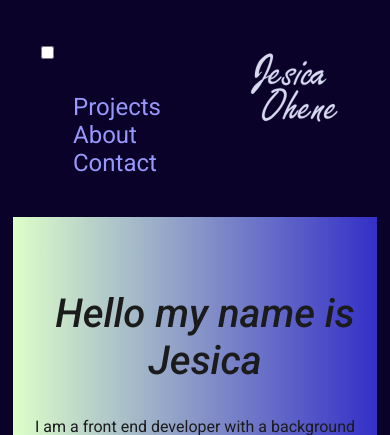
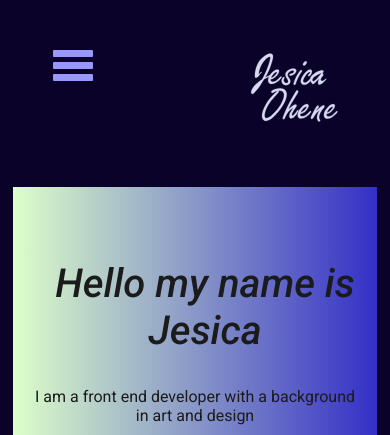
Before and after one commit to j-ohene/Ohene_Jesica_Portfolio, a PHP site: page / in a window 390 px wide; the page is wider, and only the part inside the window is pictured. Shown: the top 435 px of that part. Run offline with PHP 8.4, Linux system fonts and the light colour scheme.

Commit message:
created galleery page and completed mobile menu

```diff
--- a/index.html
+++ b/index.html
@@ -158,9 +158,9 @@
                         </h3>
                         <h2 class="carousel-title">Quatro Website</h2>
                         <p class="carousel-paragraph">Tasked with the role of rebranding a now-defunct brand by designing and creating a dynamic webpage.</p>
+                        <img src="img/hero-shop-desktop.png" alt="quatro shop hero">
                         <a href="projects.html/#quatro" class="carousel-button">See more</a>
                       </div>
-                      <img src="img/hero-shop-desktop.png" alt="quatro shop hero">
                     </div>
 
                     <!-- motion -->
@@ -297,7 +297,6 @@
             <ul class="footer-links">
                 <li><a href="#">Linkedin</a></li>
                 <li><a href="#">GitHub</a></li>
-                <li><a href="#">Instagram</a></li>
                 <li><a href="#">Resume</a></li>
                 <li><a href="#">Instagram</a></li>
             </ul>
--- /dev/null
+++ b/sass/components/_hamburger.scss
@@ -0,0 +1,253 @@
+
+#menuToggle {
+    display: block;
+    position: relative;
+    top: 7px;
+    left: 20px;
+
+    z-index: 1;
+
+    -webkit-user-select: none;
+    user-select: none;
+  }
+
+  #menuToggle a {
+    text-decoration: none;
+    color: #9898FC;
+
+    transition: color 0.3s ease;
+  }
+
+  #menuToggle a:hover {
+    opacity: 0.7;
+  }
+
+
+  #menuToggle input{
+    display: block;
+    width: 40px;
+    height: 32px;
+    position: absolute;
+    top: -7px;
+    left: -5px;
+
+    cursor: pointer;
+
+    opacity: 0;
+    z-index: 2;
+
+    -webkit-touch-callout: none;
+  }
+
+  /* makes the lines*/
+  #menuToggle span
+  {
+    display: block;
+    width: 40px;
+    height: 7px;
+    margin-bottom: 5px;
+    position: relative;
+
+    background: #9898FC;
+    border-radius: 1px;
+
+    z-index: 1;
+
+    transform-origin: 2px 0px;
+
+    transition: transform 0.5s cubic-bezier(0.77,0.2,0.05,1.0),
+                background 0.5s cubic-bezier(0.77,0.2,0.05,1.0),
+                opacity 0.55s ease;
+  }
+
+  #menuToggle span:first-child
+  {
+    transform-origin: 0% 0%;
+  }
+
+  #menuToggle span:nth-last-child(2)
+  {
+    transform-origin: 0% 100%;
+  }
+
+
+  #menuToggle input:checked ~ span
+  {
+    opacity: 1;
+    transform: rotate(45deg) translate(-2px, -1px);
+    background:  #9898FC;
+  }
+
+
+  #menuToggle input:checked ~ span:nth-last-child(3)
+  {
+    opacity: 0;
+    transform: rotate(0deg) scale(0.2, 0.2);
+  }
+
+
+  #menuToggle input:checked ~ span:nth-last-child(2)
+  {
+    transform: rotate(-45deg) translate(0, -1px);
+  }
+  /*tablet version*/
+
+  #t-menuToggle
+  {
+    display: block;
+    position: relative;
+    top: 7px;
+    left: 25px;
+
+    z-index: 1;
+
+    -webkit-user-select: none;
+    user-select: none;
+  }
+
+  #t-menuToggle a
+  {
+    text-decoration: none;
+    color: #9898FC;
+
+    transition: color 0.3s ease;
+  }
+
+  #t-menuToggle a:hover {
+    opacity: 0.7;
+  }
+
+
+  #t-menuToggle input{
+    display: block;
+    width: 40px;
+    height: 32px;
+    position: absolute;
+    top: -7px;
+    left: -5px;
+
+    cursor: pointer;
+
+    opacity: 0;
+    z-index: 2;
+
+    -webkit-touch-callout: none;
+  }
+
+  #t-menuToggle span
+  {
+    display: block;
+    width: 40px;
+    height: 7px;
+    margin-bottom: 5px;
+    position: relative;
+
+    background: #9898FC;
+    border-radius: 1px;
+
+    z-index: 1;
+
+    transform-origin: 2px 0px;
+
+    transition: transform 0.5s cubic-bezier(0.77,0.2,0.05,1.0),
+                background 0.5s cubic-bezier(0.77,0.2,0.05,1.0),
+                opacity 0.55s ease;
+  }
+
+  #t-menuToggle span:first-child
+  {
+    transform-origin: 0% 0%;
+  }
+
+  #t-menuToggle span:nth-last-child(2)
+  {
+    transform-origin: 0% 100%;
+  }
+
+  /*
+   * Transform all the lines of hamburger
+   * into an x.
+   */
+  #t-menuToggle input:checked ~ span
+  {
+    opacity: 1;
+    transform: rotate(45deg) translate(-2px, -1px);
+    background: #9898FC;
+  }
+
+  /*to hide the middle line.*/
+  #t-menuToggle input:checked ~ span:nth-last-child(3)
+  {
+    opacity: 0;
+    transform: rotate(0deg) scale(0.2, 0.2);
+  }
+
+
+  #t-menuToggle input:checked ~ span:nth-last-child(2)
+  {
+    transform: rotate(-45deg) translate(0, -1px);
+  }
+
+  #menu-tablet{
+    display: block;
+    position:absolute;
+    min-width:768px;
+   max-width:1155px;
+   height:800px;
+    margin: -100px 0 0px -80px;
+    padding-left: 50px;
+    padding-bottom: 50px;
+    padding-right: 50px;
+    padding-top: 125px;
+    background:rgb(11, 2, 41, 0.7);
+    list-style-type: none;
+    -webkit-font-smoothing: antialiased;
+    /* to stop flickering of text */
+
+    transform-origin: 0% 0%;
+    transform: translate(-100%, 0);
+
+    transition: transform 0.6s ease-in;
+  }
+
+  #menu-mobile{
+    display: block;
+    position:absolute;
+    width:475px;
+    height: 800px;
+     margin: -100px 0 0 -80px;
+     padding: 50px;
+     padding-top: 125px;
+     background:  rgb(11, 2, 41, 0.7);
+     list-style-type: none;
+     -webkit-font-smoothing: antialiased;
+     /* to stop flickering of text */
+
+     transform-origin: 0% 0%;
+     transform: translate(-100%, 0);
+
+     transition: transform 0.5s cubic-bezier(0.77,0.2,0.05,1.0);
+   }
+
+
+
+
+  #menu-tablet li a
+  {
+    padding: 24px 400px;
+    font-size: 24px;
+  }
+  #menu-mobile li a
+  {
+    padding: 15px 120px;
+    font-size: 24px;
+  }
+
+
+  #t-menuToggle input:checked ~ ul{
+    transform: none;
+  }
+
+  #menuToggle input:checked ~ ul{
+      transform: none;
+    }
--- a/sass/components/_header.scss
+++ b/sass/components/_header.scss
@@ -29,7 +29,7 @@ li{
   text-decoration: none;
   transition: 0.2s;
   padding-right: 40px;
-  color: #9898FC;;
+  color: #9898FC;
   font-size: 18pt;
   }
 
--- a/sass/components/_index.scss
+++ b/sass/components/_index.scss
@@ -3,3 +3,4 @@
 @forward 'cards';
 @forward 'form';
 @forward 'video';
+@forward 'hamburger';
```
Also changed, not shown: gallery.html (added, +96 -0 lines), css/main.css, 1 other file.
